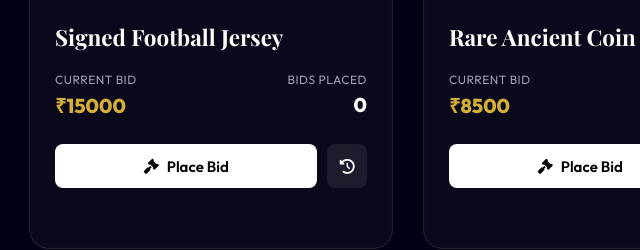
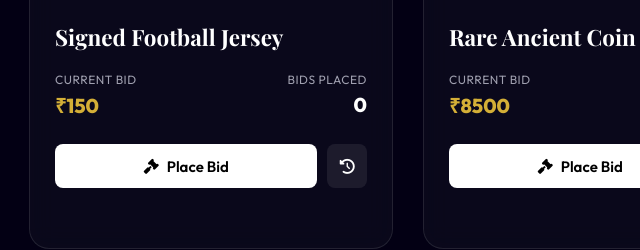
Before and after one commit to eng24ct0060-commits/vaultcase, a plain HTML site: page index.html in a window 1280 px wide. Shown: the part 1140-1390 px from the top of the page, 35-675 px from the left. Drawn offline with nearby package versions, Linux system fonts and the light colour scheme; a web font is replaced by a local one.

Commit message:
Update index.html

```diff
--- a/index.html
+++ b/index.html
@@ -72,7 +72,7 @@
         <div class="bid-stats">
           <div class="stat">
             <span class="label">Current Bid</span>
-            <span class="value text-gold">₹<span id="bid1">15000</span></span>
+            <span class="value text-gold">₹<span id="bid1">150</span></span>
           </div>
           <div class="stat right">
             <span class="label">Bids Placed</span>
```
